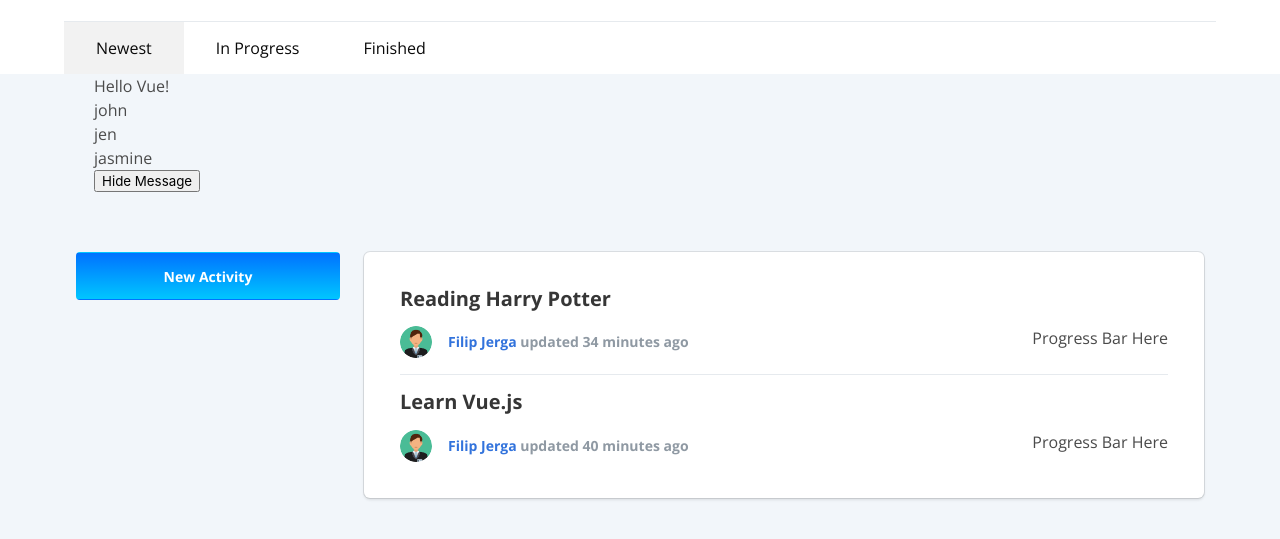
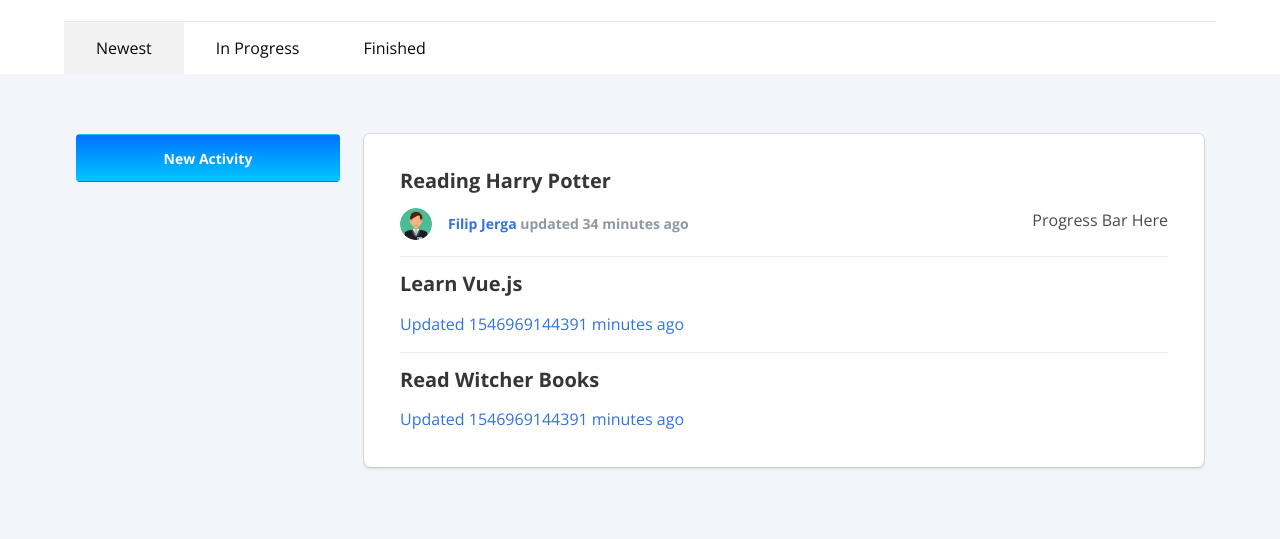
Before and after one commit to antdevelopment1/goalsVue, a plain HTML site: page index.html in a window 1280 px wide. Shown: the part 71-610 px from the top of the page. Drawn offline with nearby package versions, Linux system fonts and the light colour scheme.

Commit message:
Drills into object to render property values

```diff
--- a/index.html
+++ b/index.html
@@ -32,7 +32,7 @@
         </div>
       </nav>
       <section class="container">
-        <div class="example-wrapper">
+        <!-- <div class="example-wrapper">
           <div v-if="isTextDisplayed">
             <h1 v-bind:title="titleMessage">{{message}}</h1>
           </div>
@@ -41,7 +41,7 @@
             {{item.name}}
           </div>
           <button @click="toggleTextDisplay()">Hide Message</button>
-        </div>
+        </div> -->
         <div class="columns">
           <div class="column is-3">
             <a class="button is-primary is-block is-alt is-large" href="#">New Activity</a>
@@ -68,25 +68,11 @@
                   </div>
                 </div>
               </article>
-              <article class="post">
-                <h4>Learn Vue.js</h4>
-                <div class="media">
-                  <div class="media-left">
-                    <p class="image is-32x32">
-                      <img src="./images/user.png">
-                    </p>
-                  </div>
-                  <div class="media-content">
-                    <div class="content">
-                      <p>
-                        <a href="#">Filip Jerga</a> updated 40 minutes ago &nbsp;
-                      </p>
-                    </div>
-                  </div>
-                  <div class="media-right">
-                    <span>Progress Bar Here</span>
-                  </div>
-                </div>
+              <article class="post" v-for="goal in goals">
+                <h4>
+                  {{goal.title}}
+                </h4>
+                <a href="#">Updated {{goal.updatedAt}} minutes ago &nbsp;</a>
               </article>
             </div>
           </div>
```
